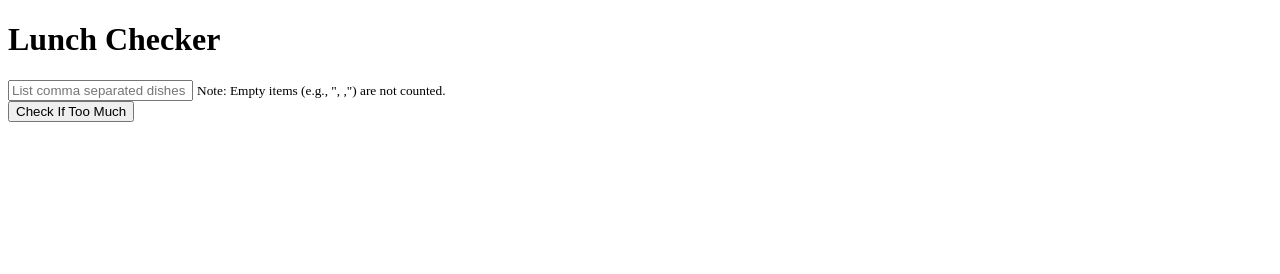
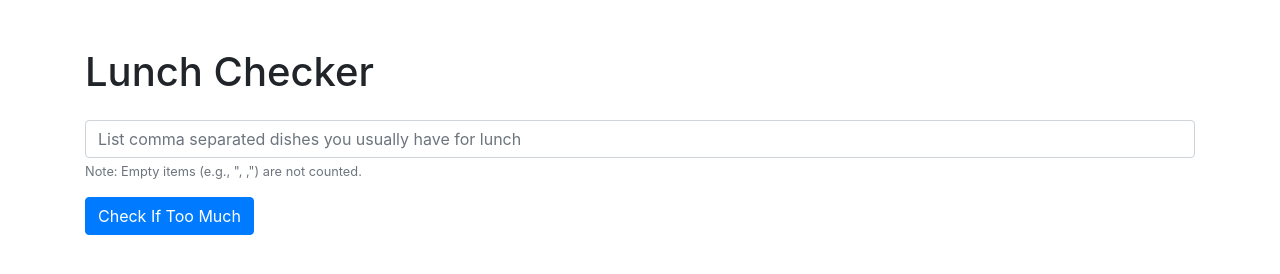
Before and after one commit to vishnuvilashini2004/Assign_1_coursera, a website: page index.html in a window 1280 px wide. Drawn offline with nearby package versions, Linux system fonts and the light colour scheme.

Commit message:
Update index.html

```diff
--- a/index.html
+++ b/index.html
@@ -3,7 +3,7 @@
   <head>
     <title>Lunch Checker</title>
     <meta name="viewport" content="width=device-width, initial-scale=1">
-    <link rel="https://stackpath.bootstrapcdn.com/bootstrap/4.5.2/css/bootstrap.min.css">
+    <link rel="stylesheet" href="https://stackpath.bootstrapcdn.com/bootstrap/4.5.2/css/bootstrap.min.css">
     <script src="https://ajax.googleapis.com/ajax/libs/angularjs/1.8.2/angular.min.js"></script>
     <script src="app.js"></script>
     <style>
```
